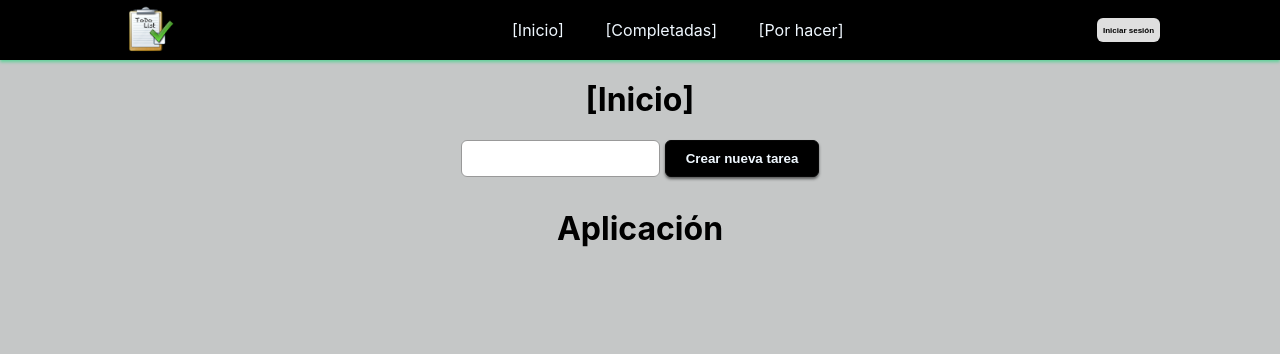
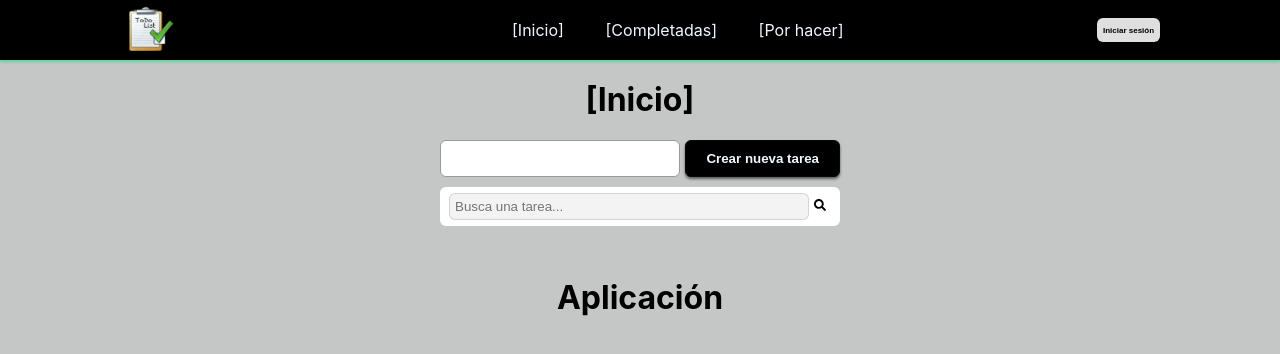
Before and after one commit to EzequielTartaglia/Login-with-JSX-Auth0, a React (Create React App) app: page /inicio in a window 1280 px wide. Shown: the top 354 px of the page. Built offline with nearby package versions, Linux system fonts and the light colour scheme.

Commit message:
SearchBar UI

```diff
--- a/src/Componentes/FormularioLista.jsx
+++ b/src/Componentes/FormularioLista.jsx
@@ -1,6 +1,7 @@
 import { useState, useEffect } from "react"
 import Task from "./Task"
 import '../Styles/FormularioLista.css'
+import { FaSearch } from "react-icons/fa"
 
 export function FormularioLista() {
 
@@ -91,8 +92,11 @@ export function FormularioLista() {
         localStorage.setItem("Lista almacenada",JSON.stringify(copiedList))
         setLista(copiedList)
     }
+
     return <>
+
     <div className="container">
+
         <form className="form" onSubmit={handleSubmit}>
 
             <input
@@ -107,6 +111,14 @@ export function FormularioLista() {
             value="Crear nueva tarea" />
 
         </form>
+
+        <div className="searchBar">
+            <div className="searchInput">
+                <input type="text" placeholder="Busca una tarea..." className="prompt"/>
+                <i className="searchIcon">{FaSearch()}</i>
+            </div>
+        </div>
+
         <div className="tasksContainer">
             {/* Recorrido del array */}
             {lista.map(item => (
--- a/src/Styles/FormularioLista.css
+++ b/src/Styles/FormularioLista.css
@@ -10,8 +10,40 @@
     display: flex;
     gap: 5px;
     margin: auto;
+    width: 80%;
+
 
 }
+.searchBar{
+    margin: auto;
+    margin-top: 10px;
+    margin-bottom: 20px;
+    width: 80%;
+    border: solid 0.1px rgb(8, 8, 8);
+    padding: 6px 0px;
+    font-weight: bold;
+    border-radius: 6px;
+    border: none;
+    transition: all 0.4s;
+    background-color: rgb(255, 255, 255);
+
+}
+.searchInput input{
+    padding: 5px;
+    width: 90%;
+    background-color: rgb(243, 243, 243);
+    border: 1.5px solid rgba(34, 36, 38, 0.15);
+    border-radius: 6px;
+
+
+
+}
+.searchIcon{
+    width: 10%;
+    padding: 5px;
+    font-size: 12px;
+}
+
 
 .taskInput{
     margin: auto;
@@ -19,6 +51,7 @@
     border-radius: 6px;
     border: solid 1px #999;
     width: 100%;
+
 }
 
 .btnCreateTask{
@@ -30,6 +63,7 @@
     color: aliceblue;
     box-shadow: 0 2px 3px 0 rgba(0, 0, 0, 0.555);
     transition: all 0.4s;
+
 
 }
 
@@ -67,6 +101,7 @@ cursor: pointer;
     flex-direction: row;
     align-items: center;
     gap: 5px;
+    padding: 0 5px;
 
 
 }
@@ -164,6 +199,8 @@ cursor: pointer;
 .containerDoneStarted{
     background-color: rgb(235, 223, 4);
     border-radius: 6px;
+    transition: all 0.4s;
+
 }
 .containerDoneFinished{
     background-color: rgb(110, 110, 110);
```
